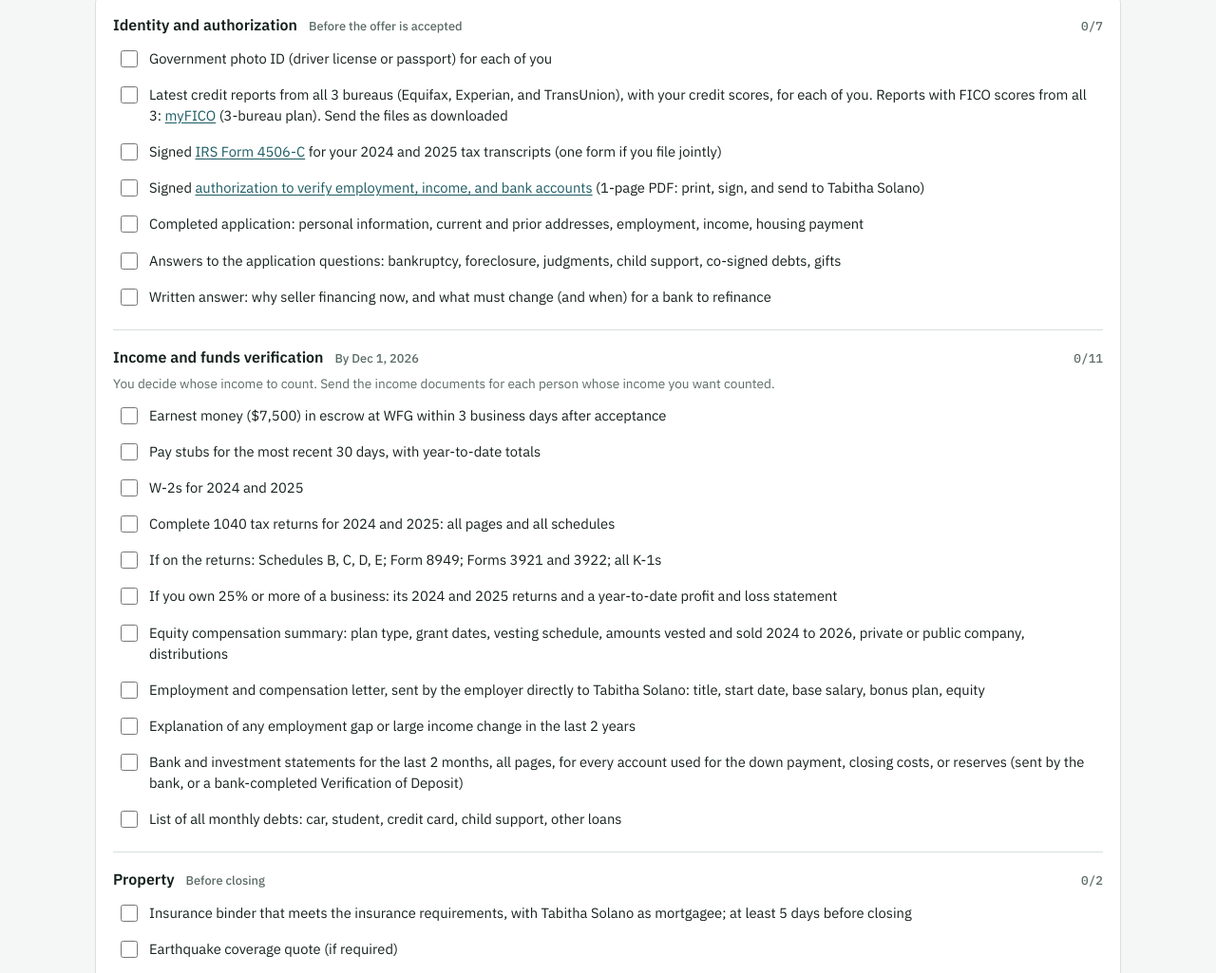
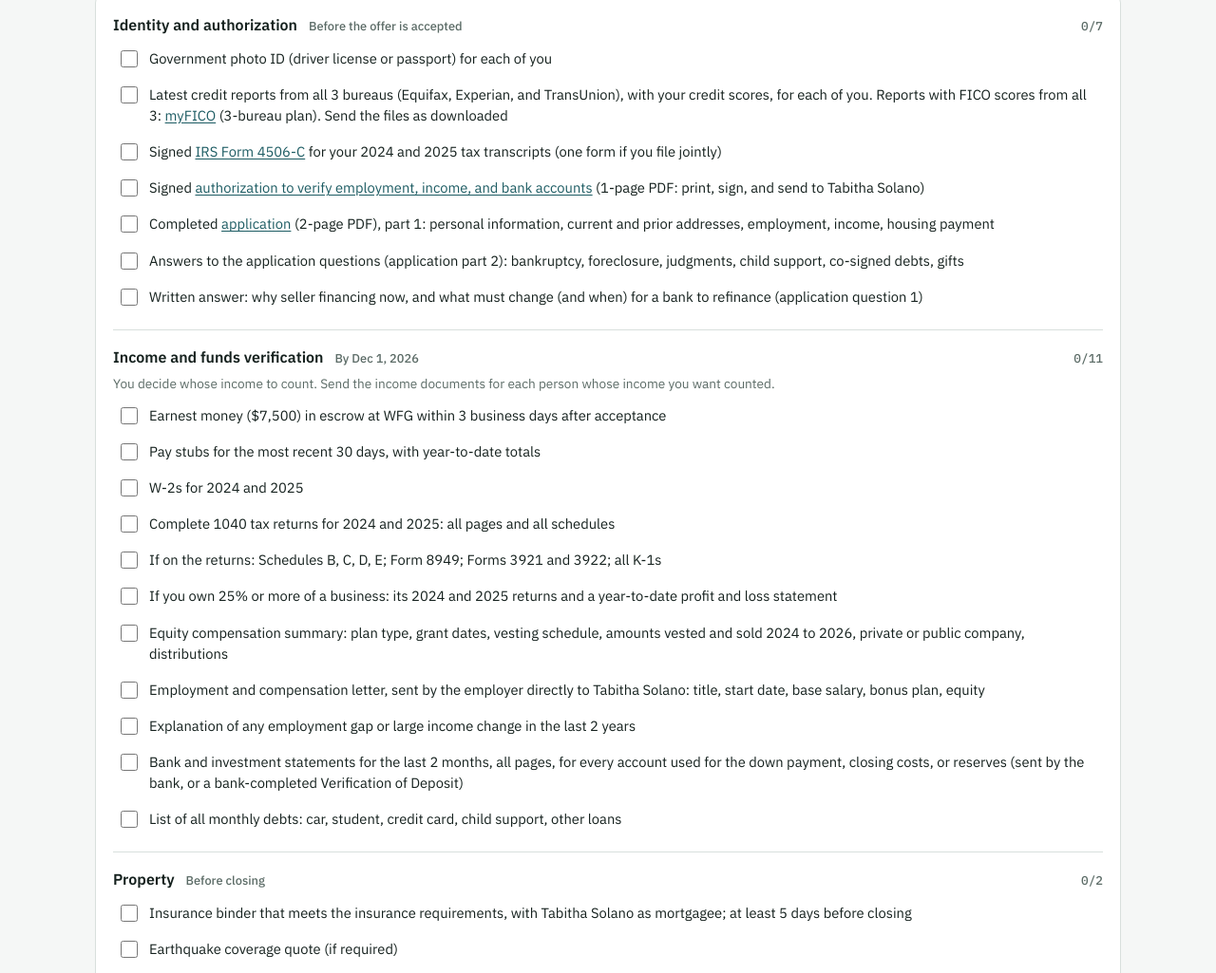
Before and after one commit to ratiofu/ratiofu.github.io, a plain HTML site: page 5225-se-18th/index.html in a window 1280 px wide. Shown: the part 3079-4104 px from the top of the page at 95% size. Drawn offline with Linux system fonts and the light colour scheme.

Commit message:
feat: add buyer application PDF to 5225 SE 18th checklist

```diff
--- a/5225-se-18th/index.html
+++ b/5225-se-18th/index.html
@@ -470,9 +470,9 @@ const CK = [
     ["a2",'Latest credit reports from all 3 bureaus (Equifax, Experian, and TransUnion), with your credit scores, for each of you. Reports with FICO scores from all 3: <a href="https://www.myfico.com/products" target="_blank" rel="noopener">myFICO</a> (3-bureau plan). Send the files as downloaded'],
     ["a3",'Signed <a href="https://www.irs.gov/pub/irs-pdf/f4506c.pdf" target="_blank" rel="noopener">IRS Form 4506-C</a> for your 2024 and 2025 tax transcripts (one form if you file jointly)'],
     ["a4",'Signed <a href="borrower-authorization.pdf" target="_blank" rel="noopener">authorization to verify employment, income, and bank accounts</a> (1-page PDF: print, sign, and send to Tabitha Solano)'],
-    ["a5","Completed application: personal information, current and prior addresses, employment, income, housing payment"],
-    ["a6","Answers to the application questions: bankruptcy, foreclosure, judgments, child support, co-signed debts, gifts"],
-    ["a7","Written answer: why seller financing now, and what must change (and when) for a bank to refinance"]]},
+    ["a5",'Completed <a href="buyer-application.pdf" target="_blank" rel="noopener">application</a> (2-page PDF), part 1: personal information, current and prior addresses, employment, income, housing payment'],
+    ["a6","Answers to the application questions (application part 2): bankruptcy, foreclosure, judgments, child support, co-signed debts, gifts"],
+    ["a7","Written answer: why seller financing now, and what must change (and when) for a bank to refinance (application question 1)"]]},
   {id:"b", title:"Income and funds verification", due:"By Dec 1, 2026", note:"You decide whose income to count. Send the income documents for each person whose income you want counted.", items:[
     ["d1","Earnest money ($7,500) in escrow at WFG within 3 business days after acceptance"],
     ["b1","Pay stubs for the most recent 30 days, with year-to-date totals"],
```
Also changed, not shown: 1 other file.
